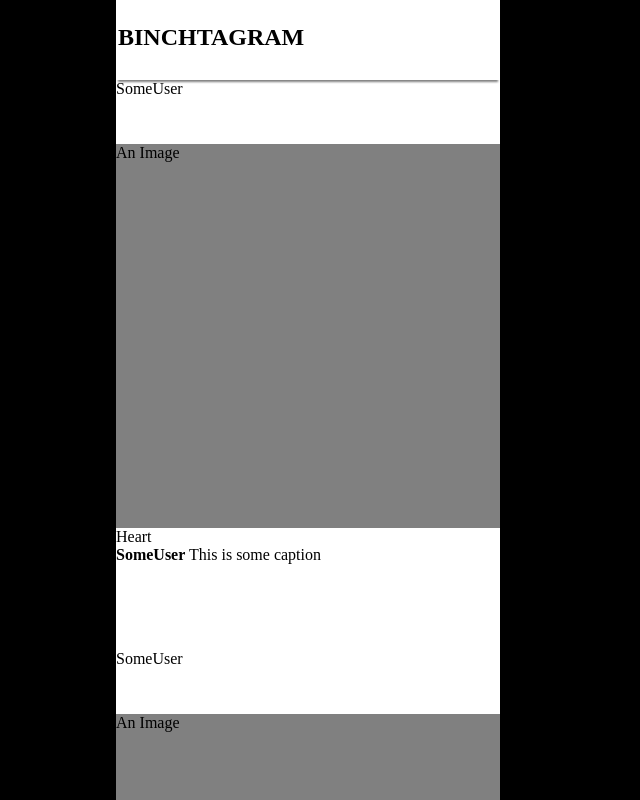
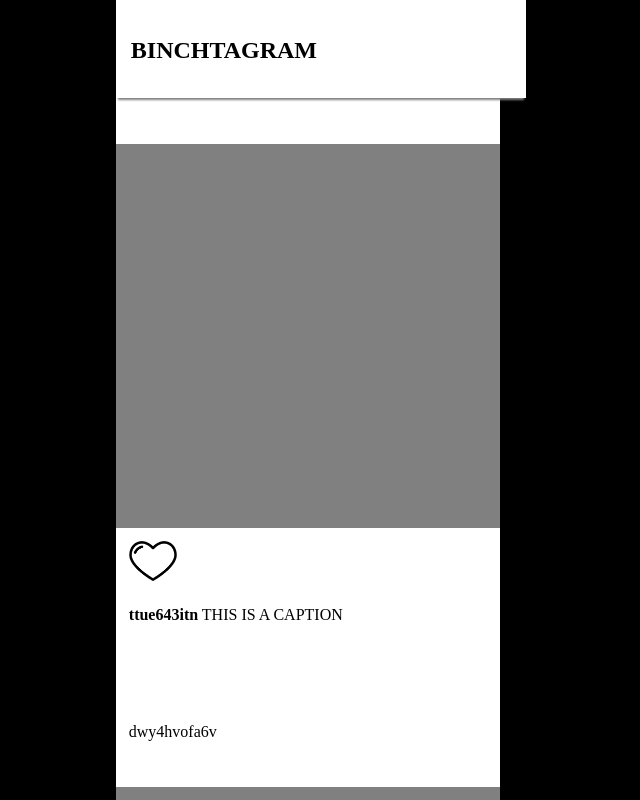
Before and after one commit to joGao01/Scrolling, a plain HTML site: page scrolling.html in a window 1280 px wide. Shown: the whole page, without its empty margins (332-972 px from the left). Drawn offline with Linux system fonts and the light colour scheme.

Commit message:
added infinite scrolling aspect

```diff
--- /dev/null
+++ b/script.js
@@ -0,0 +1,64 @@
+var cont = document.getElementById("post-container");
+
+function init(){
+    console.log("begin");
+    for(var i = 0; i < 5; i++){
+        generatePost();
+    }
+
+}
+
+function generateMore(){
+    if (cont.scrollHeight - cont.scrollTop === cont.clientHeight){
+        generatePost();
+    }
+}
+
+function generatePost(){
+    var post = document.createElement("div");
+    var user = document.createElement("div");
+    var image = document.createElement("div");
+    var underImage = document.createElement("div");
+    var likebar = document.createElement("div");
+    var caption = document.createElement("div");
+    post.className = "post";
+    user.className = "user";
+    image.className = "image";
+    underImage.className = "underImage";
+    likebar.className = "likebar";
+    caption.className = "caption";
+
+    var username = randomString();
+    user.innerHTML = username;
+
+    var heart = document.createElement("img");
+    heart.src = "images/heart-icon.png";
+    heart.onclick = function(){ clickedHeart(); }
+    likebar.append(heart);
+
+    caption.innerHTML = `<b>${username}</b> THIS IS A CAPTION`;
+
+    underImage.append(likebar, caption);
+    post.append(user, image, underImage);
+    cont.append(post);
+}
+
+//generates and returns a random string
+function randomString(){
+    return Math.random().toString(36).replace('0.', '');
+}
+
+//toggles heart
+function clickedHeart(){
+
+}
+
+/*<div class="post">
+    <div class="user">SomeUser</div>
+    <div class="image">An Image</div>
+    <div class="underImage">
+        <div class="likebar">Heart</div>
+        <div class="caption"><b>SomeUser</b> This is some caption</div>
+    </div>
+
+</div> */
--- a/scrolling.html
+++ b/scrolling.html
@@ -2,46 +2,28 @@
 <html>
     <head>
         <Title>Scroll</Title>
+        <meta charset="UTF-8">
         <link href="style.css" rel="stylesheet">
+        <script src="node_modules/username-generator"></script>
     </head>
 
     <body>
-        <div id="container">
+        <div id="container" onscroll="generateMore()">
             <div id="nav">
                 <h3>BINCHTAGRAM</h3>
             </div>
 
             <div id="post-container">
-                <div class="post">
-                    <div class="user">SomeUser</div>
-                    <div class="image">An Image</div>
-                    <div class="underImage">
-                        <div class="likebar">Heart</div>
-                        <div class="caption"><b>SomeUser</b> This is some caption</div>
-                    </div>
 
-                </div>
-
-                <div class="post">
-                    <div class="user">SomeUser</div>
-                    <div class="image">An Image</div>
-                    <div class="underImage">
-                        <div class="likebar">Heart</div>
-                        <div class="caption"><b>SomeUser</b> This is some caption</div>
-                    </div>
-
-                </div>
-
-                    <div class="post">
-                        <div class="user">SomeUser</div>
-                        <div class="image">An Image</div>
-                        <div class="underImage">
-                            <div class="likebar">Heart</div>
-                            <div class="caption"><b>SomeUser</b> This is some caption</div>
-                        </div>
-
-                    </div>
             </div>
         </div>
+
+        <script src="script.js"></script>
+        <script>
+            window.onload = function(){
+                console.log("begin");
+			    init();
+		    }
+        </script>
     </body>
 </html>
--- a/style.css
+++ b/style.css
@@ -7,12 +7,13 @@ body{
 #container {
     height: 100vh;
     width: 30vw;
+    max-width: 30vw;
     min-width: 380px;
     margin: 0 auto;
     background-color: white;
     overflow-y: scroll;
     overflow-x: hidden; /*There shouldnt be any of this*/
-    scrollbar-width: none;
+    scrollbar-width: none; /*for Firefox*/
 }
 
 /*for chrome*/
@@ -20,14 +21,16 @@ body{
     display: none;
 }
 
-#nav{
+#nav{ /*todo: this is broken*/
     width: inherit;
     min-width: inherit;
+    max-width: inherit;
     max-height: 10vh;
-    height: 10vh;
+    height: 9vh;
     position: fixed;
     background-color: white;
     box-shadow: 0 4px 2px -2px gray;
+    padding: 1vw;
 }
 
 #nav h3{
@@ -42,8 +45,13 @@ body{
     width: inherit;
 }
 
+.user, .likebar, .caption {
+    padding: 1vw 1vw;
+}
+
 .user { /*todo: set mins for these dimension*/
     height: 8vh;
+    padding: 0 1vw;
 }
 
 .image{
@@ -51,8 +59,12 @@ body{
     background-color: gray;
 }
 
-.like {
-    height: 6vh;
+.likebar {
+    height: 5vh;
+}
+
+.likebar img{
+    max-height: 100%;
 }
 .caption {
     height: 13vh;
```
Also changed, not shown: images/heart-icon-liked.png (added), images/heart-icon.png (added).
